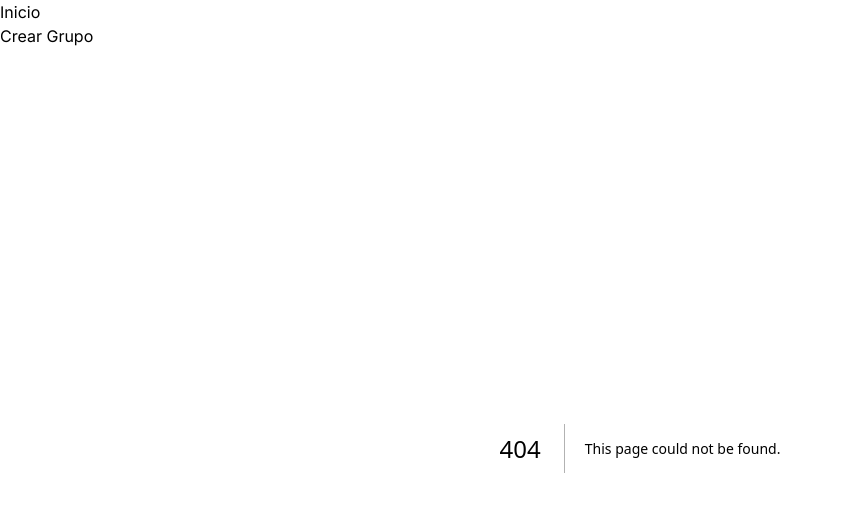
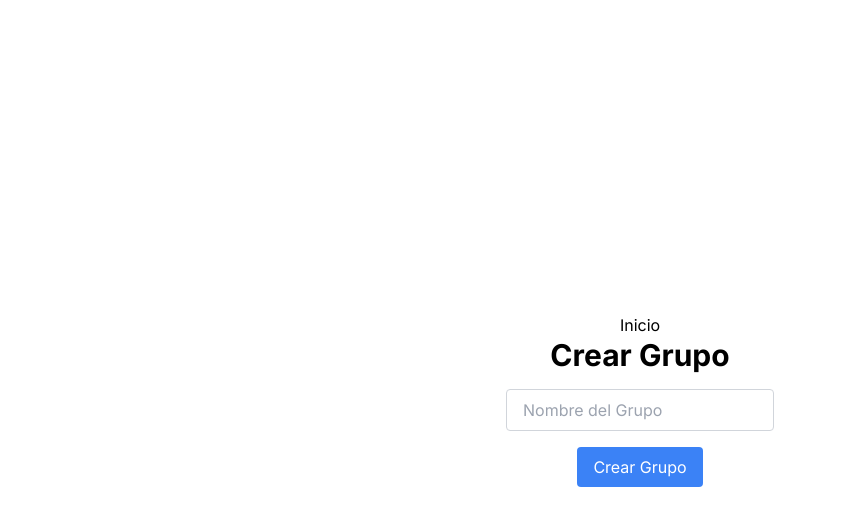
Before and after one commit to CrisML/cuentas-claras-app, a Next.js app in the folder packages/frontend/: page /creategroup in a window 1280 px wide. Before the commit this address had no page. Shown: the top 526 px of the page, without its empty margins (0-842 px from the left). Built offline with nearby package versions, Linux system fonts and the light colour scheme.

Commit message:
Agrego pantalla de visualizacion de grupos y corrijo navbar

```diff
--- a/packages/frontend/src/app/Homepage/Homepage.tsx
+++ b/packages/frontend/src/app/Homepage/Homepage.tsx
@@ -2,9 +2,25 @@ import Login from "@/app/components/Login";
 import React from "react";
 import {useAuth} from "@/app/contexts/AuthContext";
 import {redirect} from "next/navigation";
+import NavbarItem from "../navbar-item";
 
 export function Homepage(): React.ReactElement {
     const { state, login, logout } = useAuth();
+
+    const navbar: NavbarItem[] = [
+        {
+          name: "Inicio",
+          href: "/",
+        } as NavbarItem,
+        {
+          name: "Crear Grupo",
+          href: "/creategroup",
+        } as NavbarItem,
+        {
+            name: "Ver Grupos",
+            href: "/viewgroups",
+          } as NavbarItem,
+      ];
 
     return (
         <main className="flex flex-col items-center justify-center min-h-screen py-2">
@@ -14,7 +30,15 @@ export function Homepage(): React.ReactElement {
             </p>
             {state.isLoggedIn ? (
                 <div>
-                    <h2>Bienvenido a tu Dashboard</h2>
+                    <nav className="flex flex-col">
+                    <ul>
+                        {navbar.map((item, index) => (
+                        <li key={index}>
+                            <a href={item.href}>{item.name}</a>
+                        </li>
+                        ))}
+                    </ul>
+                    </nav>
                     <button onClick={logout} className="px-4 py-2 rounded bg-red-500 text-white">
                         Cerrar Sesión
                     </button>
--- a/packages/frontend/src/app/group/page.tsx
+++ b/packages/frontend/src/app/creategroup/page.tsx
@@ -3,9 +3,20 @@
 import React, { useState } from "react";
 import { CreateGroupRequest } from "@common/api/types";
 import { config } from '@/utils/config';
+import NavbarItem from "../navbar-item";
+import { useAuth } from "../contexts/AuthContext";
 
 export default function GroupCreationScreen(): React.ReactElement {
     const [groupName, setGroupName] = useState("");
+
+    const { state, login, logout } = useAuth();
+
+    const navbar: NavbarItem[] = [
+        {
+          name: "Inicio",
+          href: "/",
+        } as NavbarItem
+    ];
 
     const handleGroupNameChange = (event: React.ChangeEvent<HTMLInputElement>) => {
         setGroupName(event.target.value);
@@ -40,6 +51,15 @@ export default function GroupCreationScreen(): React.ReactElement {
 
     return (
         <div className="flex flex-col items-center justify-center min-h-screen py-2">
+            <nav className="flex flex-col">
+                <ul>
+                    {navbar.map((item, index) => (
+                    <li key={index}>
+                        <a href={item.href}>{item.name}</a>
+                    </li>
+                    ))}
+                </ul>
+            </nav>
             <h2 className="text-3xl font-bold">Crear Grupo</h2>
             <input
                 type="text"
--- a/packages/frontend/src/app/layout.tsx
+++ b/packages/frontend/src/app/layout.tsx
@@ -16,29 +16,10 @@ export default function RootLayout({
 }: Readonly<{
   children: React.ReactNode;
 }>) {
-  const navbar: NavbarItem[] = [
-    {
-      name: "Inicio",
-      href: "/",
-    } as NavbarItem,
-    {
-      name: "Crear Grupo",
-      href: "/group",
-    } as NavbarItem,
-  ];
 
   return (
     <html lang="en">
       <body className={inter.className}>
-        <nav>
-          <ul>
-            {navbar.map((item, index) => (
-              <li key={index}>
-                <a href={item.href}>{item.name}</a>
-              </li>
-            ))}
-          </ul>
-        </nav>
         <main>{children}</main>
         <Suspense></Suspense>
       </body>
--- /dev/null
+++ b/packages/frontend/src/app/viewgroups/page.tsx
@@ -0,0 +1,74 @@
+"use client";
+import React, { useState, useEffect } from "react";
+import NavbarItem from "../navbar-item";
+import { config } from "@/utils/config";
+import { useAuth } from "../contexts/AuthContext";
+
+interface Group {
+  _id: string;
+  name: string;
+}
+
+export default function GroupCreationScreen(): React.ReactElement {
+  const [groups, setGroups] = useState<Group[]>([]);
+  const [loading, setLoading] = useState(true);
+
+  const { state, login, logout } = useAuth();
+
+  const navbar: NavbarItem[] = [
+    {
+      name: "Inicio",
+      href: "/",
+    } as NavbarItem,
+  ];
+
+  useEffect(() => {
+    const fetchGroups = async () => {
+      try {
+        const response = await fetch(`${config.apiUrl}/api/groups/spendings`);
+        if (!response.ok) {
+          throw new Error("Fallo el get de los grupos");
+        }
+        console.log("Haciendo GET de los grupos")
+        const data = await response.json();
+        console.log("Termino GET de los grupos")
+        console.log(data)
+        if (!data || !Array.isArray(data)) {
+          throw new Error("No hay datos");
+        }
+        setGroups(data);
+        setLoading(false);
+      } catch (error) {
+        console.error("Error haciendo get de los grupos:", error);
+        setLoading(false);
+      }
+    };
+
+    fetchGroups();
+  }, []);
+
+  if (loading) {
+    return <div>Cargando...</div>;
+  }
+
+  return (
+    <div className="flex flex-col items-center justify-center min-h-screen py-2">
+      <nav className="flex flex-col">
+        <ul>
+          {navbar.map((item, index) => (
+            <li key={index}>
+              <a href={item.href}>{item.name}</a>
+            </li>
+          ))}
+        </ul>
+      </nav>
+
+      <h2 className="text-3xl font-bold mt-4">Grupos</h2>
+      <ul>
+        {groups.map((group) => (
+          <li key={group._id}>{group.name}</li>
+        ))}
+      </ul>
+    </div>
+  );
+}
```
